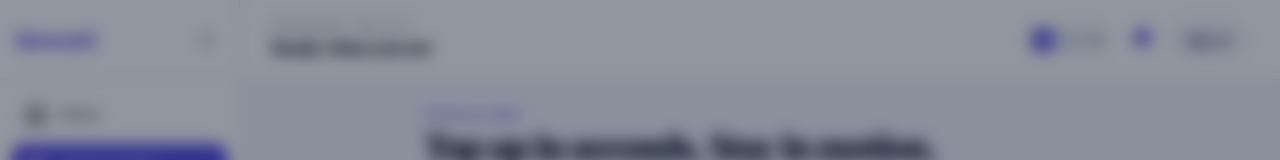
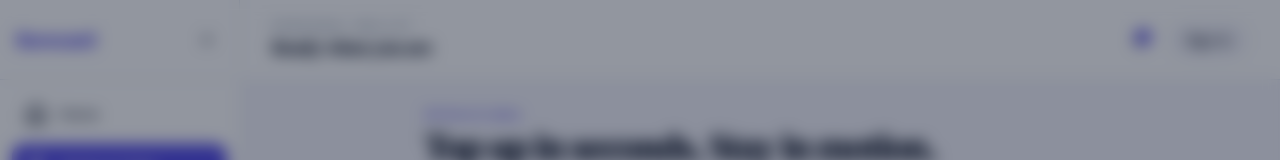
Before and after one commit to paularrey/nexus, a Next.js app: page /airtime in a window 1280 px wide. Shown: the top 160 px of the page. Built offline with nearby package versions, Linux system fonts and the light colour scheme.

Commit message:
fix: consolidate theme toggle into settings, restore dark mode surface contrast

```diff
--- a/app/airtime/page.tsx
+++ b/app/airtime/page.tsx
@@ -214,7 +214,7 @@ export default function AirtimePage() {
 
       {hasSelection && (
         <section className="hidden md:block">
-          <div className="rounded-[28px] border border-border bg-surface p-6 text-foreground shadow-[0_4px_24px_rgb(15_23_42_/_0.06)]">
+          <div className="rounded-[28px] border border-border bg-surface p-6 text-foreground shadow-[0_4px_24px_color-mix(in_srgb,var(--foreground)_6%,transparent)]">
             <p className="text-sm text-muted-foreground">Ready to top up</p>
             <p className="mt-3 font-heading text-3xl font-semibold">
               {formatNaira(amount)}
@@ -262,7 +262,7 @@ export default function AirtimePage() {
             animate={{ y: 0, opacity: 1 }}
             exit={{ y: 100, opacity: 0 }}
             transition={{ type: "spring", stiffness: 300, damping: 30 }}
-            className="fixed inset-x-0 bottom-20 z-30 border-t border-border bg-card/95 px-4 py-4 shadow-[0_-4px_20px_rgb(15_23_42_/_0.08)] backdrop-blur md:hidden"
+            className="fixed inset-x-0 bottom-20 z-30 border-t border-border bg-card/95 px-4 py-4 shadow-[0_-4px_20px_color-mix(in_srgb,var(--foreground)_8%,transparent)] backdrop-blur md:hidden"
           >
             <div className="mx-auto flex items-center justify-between gap-4">
               <div className="min-w-0 flex-1">
--- a/app/betting/page.tsx
+++ b/app/betting/page.tsx
@@ -120,7 +120,7 @@ export default function BettingPage() {
           </div>
         </CardSection>
 
-        <aside className="flex flex-col justify-between rounded-[28px] border border-border bg-surface p-5 text-foreground shadow-[0_4px_24px_rgb(15_23_42_/_0.06)] md:p-8">
+        <aside className="flex flex-col justify-between rounded-[28px] border border-border bg-surface p-5 text-foreground shadow-[0_4px_24px_color-mix(in_srgb,var(--foreground)_6%,transparent)] md:p-8">
           <div>
             <p className="text-sm text-muted-foreground">Funding preview</p>
             <p className="mt-3 font-heading text-3xl font-semibold">
--- a/app/bills/page.tsx
+++ b/app/bills/page.tsx
@@ -139,7 +139,7 @@ export default function BillsPage() {
           </div>
         </CardSection>
 
-        <aside className="order-first rounded-[28px] border border-border bg-surface p-4 text-foreground shadow-[0_4px_24px_rgb(15_23_42_/_0.06)] md:p-6 lg:order-none lg:sticky lg:top-24 lg:p-8">
+        <aside className="order-first rounded-[28px] border border-border bg-surface p-4 text-foreground shadow-[0_4px_24px_color-mix(in_srgb,var(--foreground)_6%,transparent)] md:p-6 lg:order-none lg:sticky lg:top-24 lg:p-8">
           <div className="flex items-start justify-between gap-4">
             <div>
               <p className="text-xs uppercase tracking-[0.18em] text-muted-foreground">
--- a/app/gift-cards/[brand]/sell/page.tsx
+++ b/app/gift-cards/[brand]/sell/page.tsx
@@ -343,7 +343,7 @@ export default function GiftCardSellPage({ params }: BrandPageProps) {
           </CardSection>
         </div>
 
-        <aside className="order-first flex flex-col justify-between rounded-[28px] bg-card p-5 shadow-[0_4px_24px_rgb(15_23_42_/_0.06)] ring-1 ring-border md:p-7 lg:order-none lg:sticky lg:top-24">
+        <aside className="order-first flex flex-col justify-between rounded-[28px] bg-card p-5 shadow-[0_4px_24px_color-mix(in_srgb,var(--foreground)_6%,transparent)] ring-1 ring-border md:p-7 lg:order-none lg:sticky lg:top-24">
           <div>
             <p className="text-xs font-medium uppercase tracking-[0.18em] text-muted-foreground">
               Payout summary
--- a/app/notifications/page.tsx
+++ b/app/notifications/page.tsx
@@ -47,7 +47,7 @@ export default function NotificationsPage() {
               initial={{ opacity: 0, y: 12 }}
               animate={{ opacity: 1, y: 0 }}
               transition={{ delay: index * 0.06 }}
-              className={`flex gap-4 rounded-2xl border p-4 transition-colors ${item.unread ? "border-primary/25 bg-card" : "border-border bg-card/70"}`}
+              className={`flex gap-4 rounded-2xl border p-4 transition-colors ${item.unread ? "border-primary/25 bg-card" : "border-border bg-card"}`}
             >
               <span
                 className={`grid size-11 shrink-0 place-items-center rounded-xl ${item.tone}`}
--- a/app/subscriptions/page.tsx
+++ b/app/subscriptions/page.tsx
@@ -245,7 +245,7 @@ export default function SubscriptionsPage() {
           </div>
         </div>
 
-        <aside className="flex flex-col justify-between rounded-[28px] border border-border bg-surface p-5 text-foreground shadow-[0_4px_24px_rgb(15_23_42_/_0.06)] md:p-8">
+        <aside className="flex flex-col justify-between rounded-[28px] border border-border bg-surface p-5 text-foreground shadow-[0_4px_24px_color-mix(in_srgb,var(--foreground)_6%,transparent)] md:p-8">
           <div>
             <p className="text-sm text-muted-foreground">Renewal preview</p>
             <p className="mt-3 font-heading text-3xl font-semibold">
--- a/components/layout/AppShell.tsx
+++ b/components/layout/AppShell.tsx
@@ -8,7 +8,6 @@ import { usePathname } from "next/navigation";
 import { useEffect, useState } from "react";
 
 import { Button } from "@/components/ui/Button";
-import { ThemeToggle } from "@/components/ui/ThemeToggle";
 import { AuthModal } from "@/components/auth/AuthModal";
 import { CookieConsent } from "@/components/layout/CookieConsent";
 import { OnboardingModal } from "@/components/layout/OnboardingModal";
@@ -74,7 +73,6 @@ export function AppShell({ children }: AppShellProps) {
           Ravecard
         </Link>
         <div className="flex items-center gap-2">
-          <ThemeToggle />
           <Button asChild variant="ghost" size="icon-sm" className="relative">
             <Link
               href="/notifications"
@@ -190,7 +188,6 @@ export function AppShell({ children }: AppShellProps) {
             </h1>
           </div>
           <div className="flex items-center gap-3">
-            <ThemeToggle />
             <Button asChild variant="ghost" size="icon" className="relative">
               <Link
                 href="/notifications"
--- a/components/ui/ThemeToggle.tsx
+++ /dev/null
@@ -1,60 +0,0 @@
-"use client";
-
-import { Monitor, Moon, Sun } from "lucide-react";
-import { useTheme } from "next-themes";
-import { useSyncExternalStore } from "react";
-
-import { cn } from "@/lib/utils";
-
-const themeOptions = [
-  { value: "light", label: "Light", icon: Sun },
-  { value: "dark", label: "Dark", icon: Moon },
-  { value: "system", label: "System", icon: Monitor },
-] as const;
-
-type ThemeToggleProps = {
-  className?: string;
-};
-
-export function ThemeToggle({ className }: ThemeToggleProps) {
-  const { setTheme, theme } = useTheme();
-  const mounted = useSyncExternalStore(
-    () => () => undefined,
-    () => true,
-    () => false,
-  );
-
-  return (
-    <div
-      role="radiogroup"
-      aria-label="Theme preference"
-      className={cn(
-        "flex items-center gap-0.5 rounded-full border border-border bg-muted p-0.5",
-        className,
-      )}
-    >
-      {themeOptions.map(({ value, label, icon: Icon }) => {
-        const isActive = mounted && theme === value;
-        return (
-          <button
-            key={value}
-            type="button"
-            role="radio"
-            aria-checked={isActive}
-            aria-label={label}
-            title={label}
-            onClick={() => setTheme(value)}
-            className={cn(
-              "grid size-6 place-items-center rounded-full transition-colors",
-              isActive
-                ? "bg-primary text-primary-foreground"
-                : "text-muted-foreground hover:text-foreground",
-            )}
-          >
-            <Icon className="size-3.5" />
-          </button>
-        );
-      })}
-    </div>
-  );
-}
```
